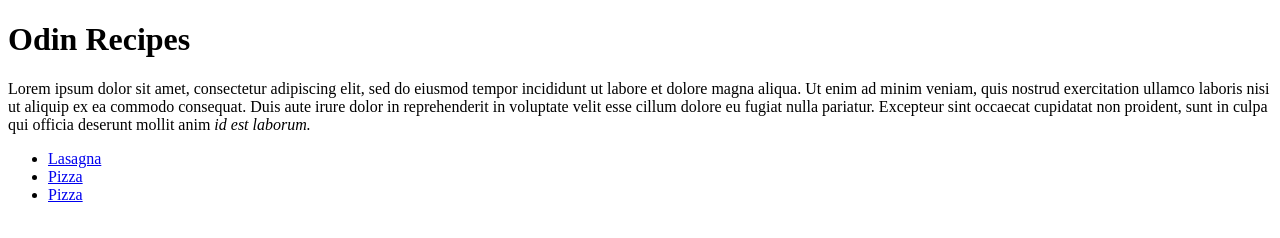
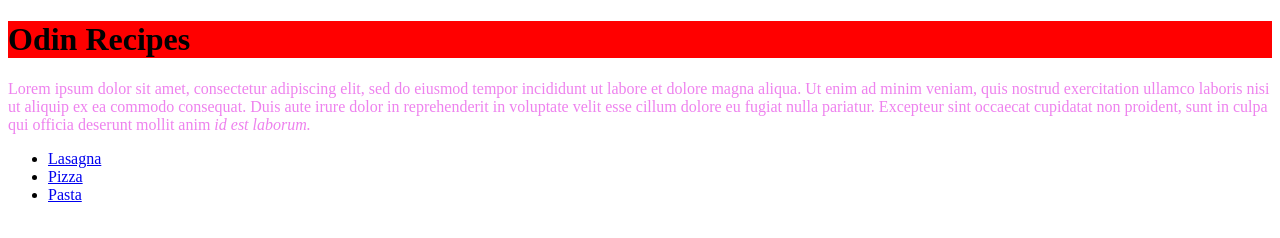
Before and after one commit to mpd1342/odin-recipes, a plain HTML site: page index.html in a window 1280 px wide. Drawn offline with Linux system fonts and the light colour scheme.

Commit message:
Fix typo, add css document

```diff
--- a/index.html
+++ b/index.html
@@ -2,6 +2,7 @@
 <html lang="en">
   <head>
     <meta charset="UTF-8">
+    <link rel="stylesheet" href="styles.css">
     <title>My Odin Recipes</title>
   </head>
   <body>
@@ -9,7 +10,7 @@
     <p>Lorem ipsum dolor sit amet, consectetur adipiscing elit, sed do eiusmod tempor incididunt ut labore et dolore magna aliqua. Ut enim ad minim veniam, quis nostrud exercitation ullamco laboris nisi ut aliquip ex ea commodo consequat. Duis aute irure dolor in reprehenderit in voluptate velit esse cillum dolore eu fugiat nulla pariatur. Excepteur sint occaecat cupidatat non proident, sunt in culpa qui officia deserunt mollit anim <em>id est laborum.</em></p>
         <ul> <li><a href="recipes/lasagna.html">Lasagna</a></li>
         <li><a href="recipes/pizza.html">Pizza</a></li>
-        <li><a href="recipes/pasta.html">Pizza</a></li>
+        <li><a href="recipes/pasta.html">Pasta</a></li>
         </ul>
   </body>
 </html>
--- /dev/null
+++ b/styles.css
@@ -0,0 +1,2 @@
+p {color: violet;}
+h1 {background-color: red;}
```
